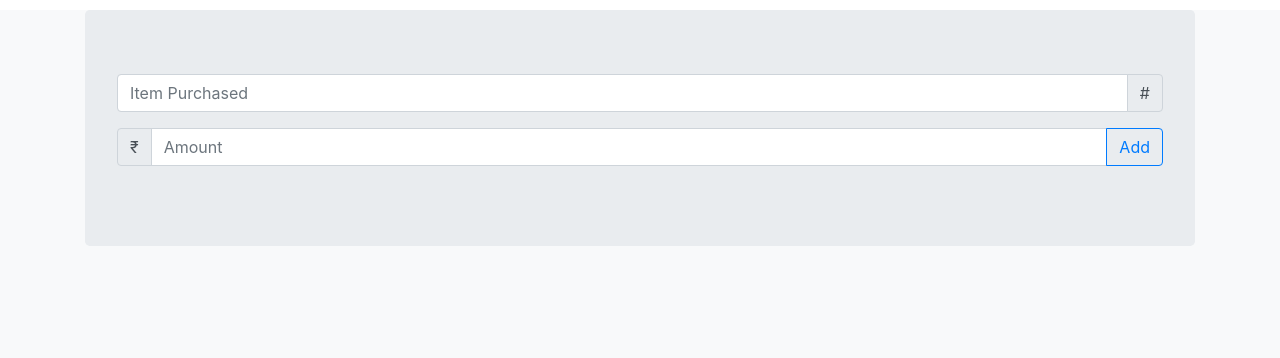
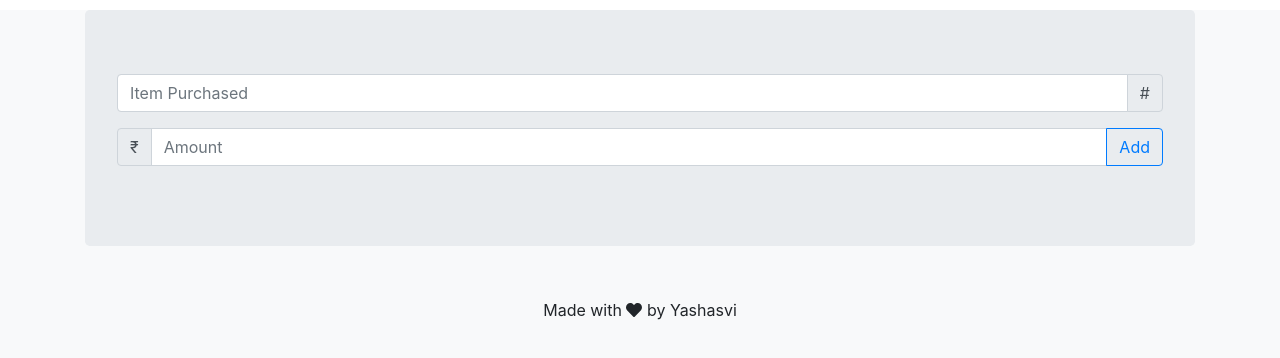
Before and after one commit to heisastark/Expense-App, a plain HTML site: page index.html in a window 1280 px wide. Shown: the part 70-428 px from the top of the page. Drawn offline with nearby package versions, Linux system fonts and the light colour scheme.

Commit message:
added made with <3 bar

```diff
--- a/app.js
+++ b/app.js
@@ -1,4 +1,7 @@
 //get a heading element
+window.alert("Hey There! This is my attempt to build the application. Sorry for the
+  bugs, will fix them soon. Reviews are much appreciated :)");
+
 const headingEl = document.querySelector("#headingTotal");
 
 //get the reference to desc element
--- a/index.html
+++ b/index.html
@@ -13,6 +13,13 @@
       integrity="sha384-ggOyR0iXCbMQv3Xipma34MD+dH/1fQ784/j6cY/iJTQUOhcWr7x9JvoRxT2MZw1T"
       crossorigin="anonymous"
     />
+
+    <style>
+      .made-with-love {
+        text-align: center;
+        padding-top: 20px;
+      }
+    </style>
     <!--  Importing Font from fontawesome.com  -->
     <script
       defer
@@ -69,9 +76,10 @@
           <ul class="list-group" id="expenseTable"></ul>
         </div>
       </div>
+      <p class="made-with-love">
+        Made with <i class="fa fa-heart"></i> by Yashasvi
+      </p>
     </div>
-
-    <script src = "app.js"></script>
-
+    <script src="app.js"></script>
   </body>
 </html>
```
